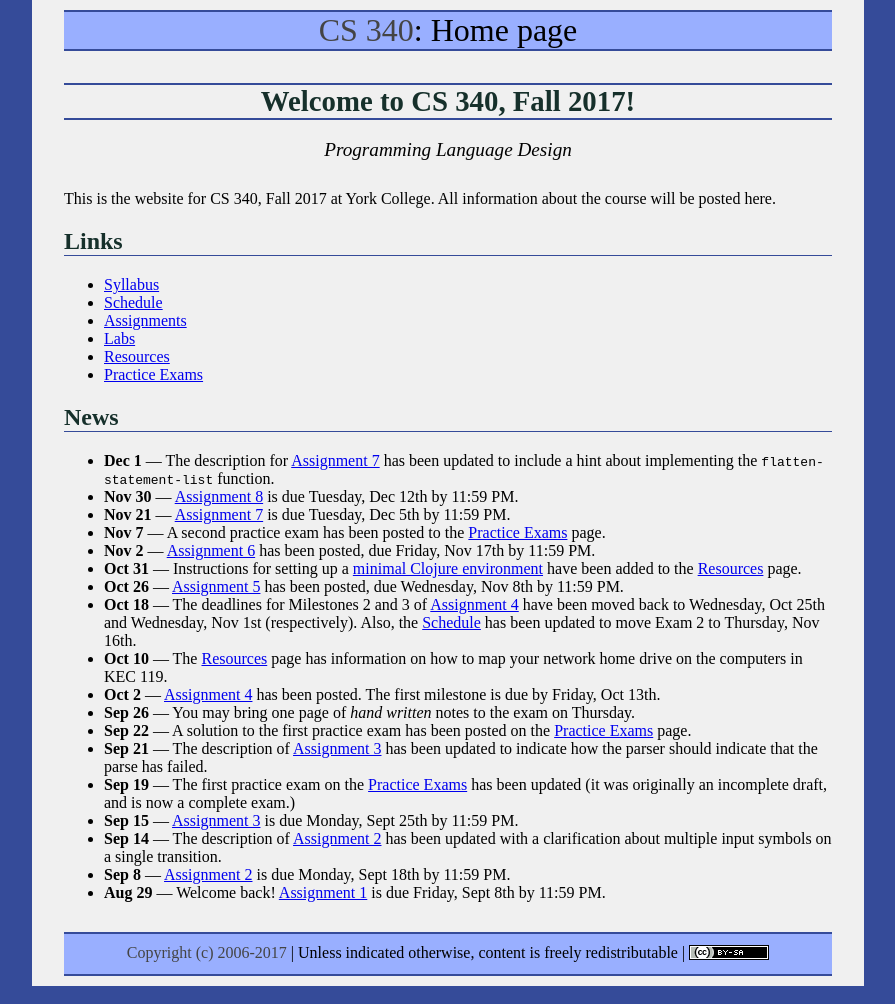
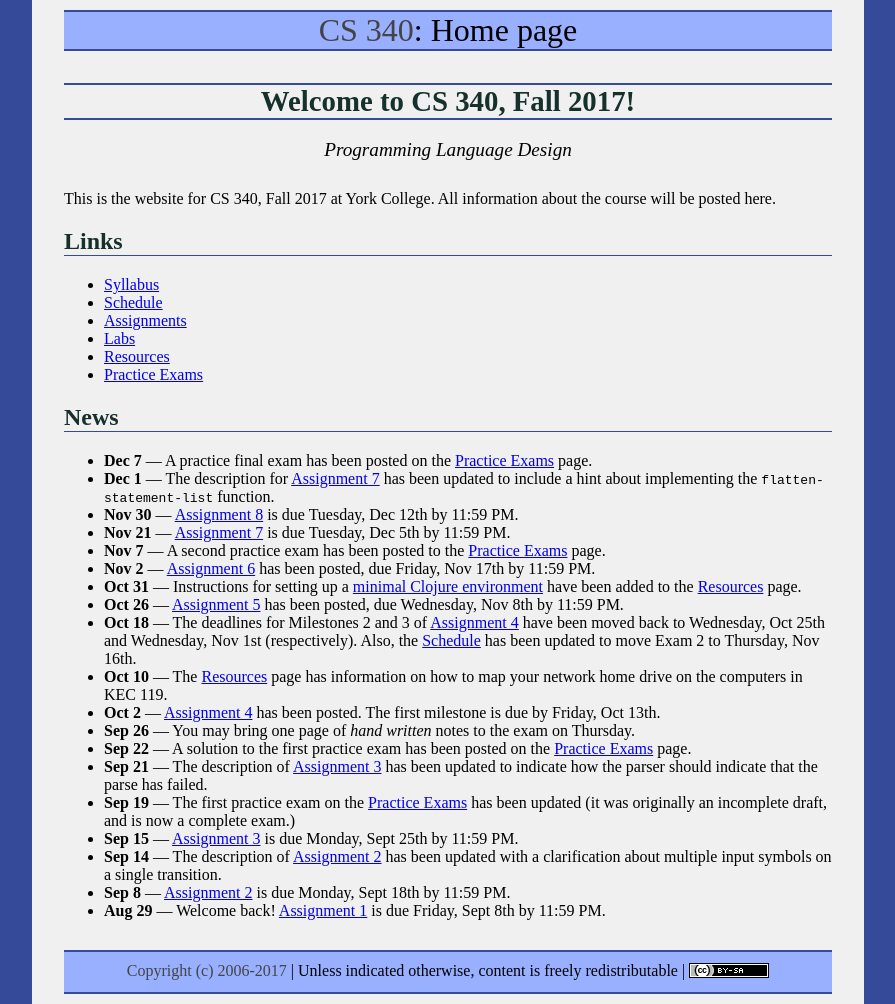
Before and after one commit to ycpcs/cs340-fall2017, a Jekyll site: the page built from index.md, in a window 1280 px wide. Shown: the whole page, without its empty margins (192-1087 px from the left). Built offline with Jekyll 4.4.1, drawn with Linux system fonts in a browser that asks for light colours.

Commit message:
post practice final exam

```diff
--- a/index.md
+++ b/index.md
@@ -20,6 +20,7 @@ This is the website for CS 340, Fall 2017 at York College.  All information abou
 
 ## News
 
+* **Dec 7** &mdash; A practice final exam has been posted on the [Practice Exams](practice/index.html) page.
 * **Dec 1** &mdash; The description for [Assignment 7](assign/assign07.html) has been updated to include a hint about implementing the `flatten-statement-list` function.
 * **Nov 30** &mdash; [Assignment 8](assign/assign08.html) is due Tuesday, Dec 12th by 11:59 PM.
 * **Nov 21** &mdash; [Assignment 7](assign/assign07.html) is due Tuesday, Dec 5th by 11:59 PM.
```
Also changed, not shown: practice/index.md (+2 -0 lines), 2 other files.
